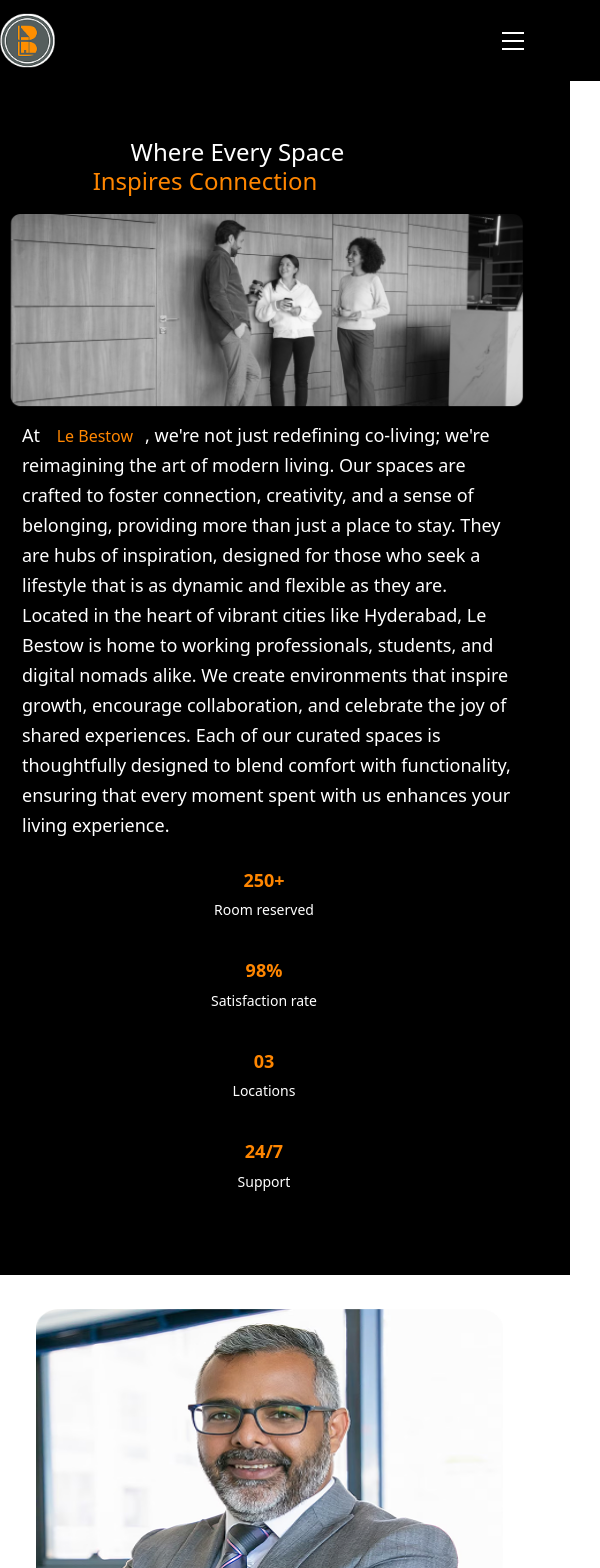
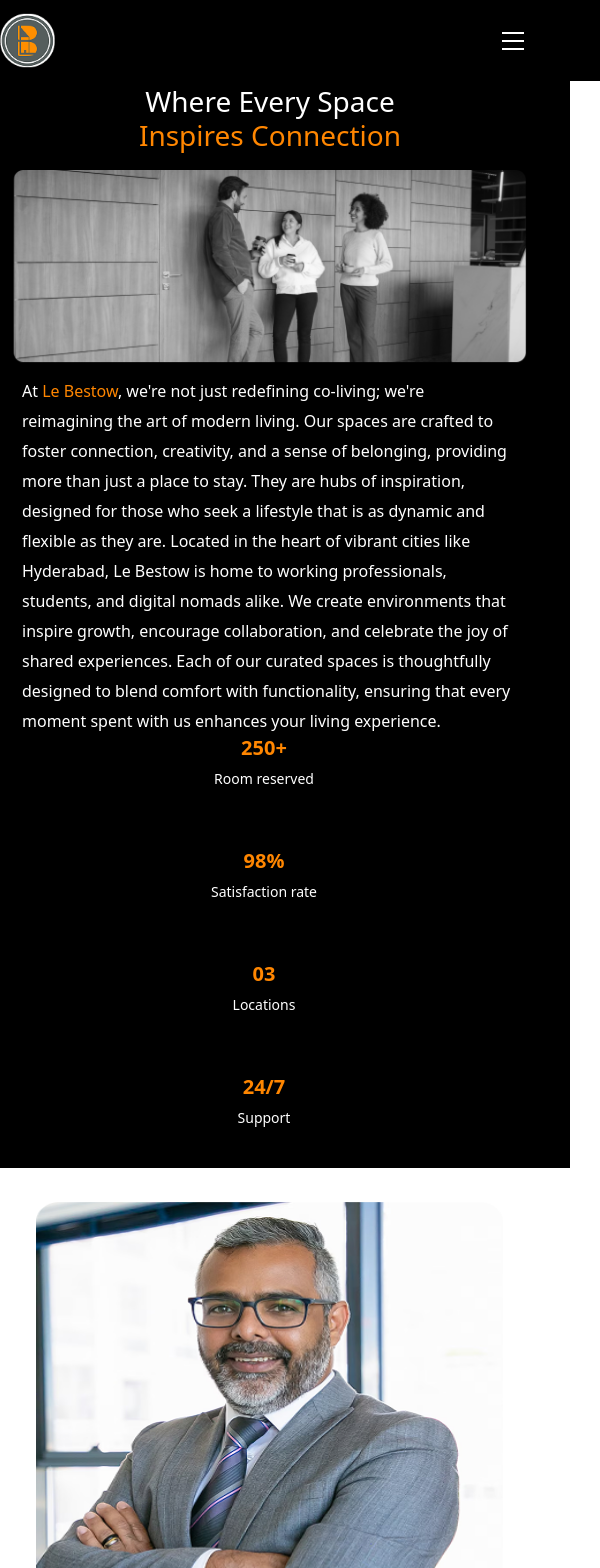
Before and after one commit to Spandana5455/Lebestow-, a React (Create React App) app: page /about in a window 600 px wide. Shown: the top 1568 px of the page. Built offline with nearby package versions, Linux system fonts and the light colour scheme.

Commit message:
upated aboutus

```diff
--- a/src/Aboutus.css
+++ b/src/Aboutus.css
@@ -12,7 +12,8 @@
     background-repeat: no-repeat;
     background-position: center center;
     color: #fff;
-    height: 120vh;
+    min-height: 100vh;
+    flex-wrap: wrap;
     display: flex;
     align-items: center;
     justify-content: center;
@@ -233,74 +234,62 @@
 @media (max-width: 1284px) {
   .aboutus-section {
     flex-direction: column;
-    height: auto;
+    height: auto; /* Changed from min-height to auto for smaller screens */
     text-align: center;
   }
   .aboutus-heading,
   .aboutus-sub-heading {
     font-size: 52px;
+    /* text-align: center; /* Already centered by .aboutus-section */
   }
-
   .aboutusimg {
-      width: 850px;
+    width: 850px; /* This might still be too wide for some screens in this range */
   }
-
   .aboutusbody {
     font-size: 22px;
-      margin-right: -100px;
+    margin-right: -100px; /* Consider removing negative margins or making them % for responsiveness */
+    /* text-align: center; /* Already centered by .aboutus-section */
   }
-
   .aboutus-details {
-      padding-left: 150px;
+    padding-left: 150px; /* Consider % or removing if content is centered */
   }
 }
 
-  /* 1199px to 1283px */
+/* Specific adjustments for 1200px to 1283px */
 @media (max-width: 1283px) and (min-width: 1200px) {
-  .aboutus-section {
-    flex-direction: column;
-    height: auto;
-    text-align: center;
-  }
+  /* .aboutus-section is already flex-direction: column from above */
   .aboutusimg {
     width: 800px;
     height: auto;
   }
-
   .aboutus-sub-heading {
-      padding-left: 200px;
+    padding-left: 200px; /* This might conflict with text-align: center from .aboutus-section */
   }
-
   .aboutusbody {
     margin-right: -80px;
   }
 }
 
-  /* 992px to 1199px */
+/* Adjustments for 992px to 1199px */
 @media (max-width: 1199px) and (min-width: 992px) {
-  .aboutus-section {
-    flex-direction: column;
-    height: auto;
-    text-align: center;
-  }
+  /* .aboutus-section properties from 1284px apply */
   .aboutus-heading,
   .aboutus-sub-heading {
-      font-size: 52px;
-      padding-top: 0px;
+    font-size: 52px; /* Was 52px, already set in 1284px block */
+    padding-top: 0px; /* New Rule */
+    padding-left: 0; /* To truly center if text-align:center on parent */
   }
   .aboutusimg {
-      width: 100%;
+    width: 100%; /* Good for responsiveness */
     margin-left: 0;
   }
-
   .aboutusbody {
     font-size: 20px;
     margin-right: 0;
-      margin-left: 0;
+    margin-left: 0; /* Good for centering */
   }
-
   .aboutus-details {
-      padding-left: 100px;
+    padding-left: 100px; /* Still a fixed padding */
   }
   .about-title {
     font-size: 32px;
@@ -308,240 +297,190 @@
   }
   .about-first-title {
     font-size: 32px;
-      padding-top: 200px;
+    padding-top: 200px; /* This is a large top padding */
   }
-
   .about-text {
     font-size: 24px;
   }
 }
 
-  /* 991px and below */
+/* General adjustments for screens up to 991px */
 @media (max-width: 991px) {
+  /* .aboutus-section properties from 1284px apply */
   .aboutus-heading,
   .aboutus-sub-heading {
     font-size: 40px;
-      padding-left: 20px;
+    padding-left: 20px; /* Overrides previous padding-left: 0 */
   }
-
   .aboutus-sub-heading {
-      padding-left: 60px;
+    padding-left: 60px; /* Specific for sub-heading */
   }
-
   .aboutusimg {
     width: 100%;
     height: auto;
   }
-
   .aboutusbody {
     font-size: 18px;
     line-height: 30px;
-      margin: 0;
-      padding: 10px;
+    margin: 0; /* Resets previous margins */
+    padding: 10px; /* Adds padding */
   }
-
   .aboutus-details {
     padding-left: 20px;
   }
 }
 
-  /* 800px to 990px */
+/* Adjustments for 800px to 990px */
+/* Note: Screens in this range also get styles from `max-width: 991px` */
 @media (max-width: 990px) and (min-width: 800px) {
-  .aboutus-section {
-    flex-direction: column;
-    height: auto;
-    text-align: center;
-  }
   .aboutus-heading,
   .aboutus-sub-heading {
-      font-size: 36px;
+    font-size: 36px; /* Overrides 40px from 991px block */
     padding-top: 20px ;
   }
-
-    .aboutusimg {
-      height: auto;
-    }
+  /* .aboutusimg height: auto is already set */
 }
 
-  /* 768px to 800px */
-@media (max-width: 800px) and (min-width: 768px) {
-  .aboutus-section {
-    flex-direction: column;
-    height: auto;
-    text-align: center;
-  }
-
+/* Adjustments for 768px to 799px (was 800px max) */
+/* Note: Screens in this range also get styles from `max-width: 991px` */
+@media (max-width: 799px) and (min-width: 768px) {
   .aboutus-heading,
   .aboutus-sub-heading {
-      font-size: 34px;
+    font-size: 34px; /* Overrides 40px from 991px block */
     padding-top: 20px ;
   }
 }
 
-  /* 572px to 768px */
-@media (max-width: 768px) and (min-width: 572px) {
-    .aboutus-section {
-      flex-direction: column;
-      height: auto;
-      text-align: center;
-    }
-
+/* Adjustments for 572px to 767px (was 768px max) */
+/* Note: Screens in this range also get styles from `max-width: 991px` */
+@media (max-width: 767px) and (min-width: 572px) {
   .aboutus-heading,
   .aboutus-sub-heading {
-        padding-top: 20px !important;
-      font-size: 28px;
-      padding: 10px 65px;
+    padding-top: 20px;
+    font-size: 28px; /* Overrides 40px from 991px block */
+    padding: 10px 0; /* Overrides previous paddings, centers text within its own flow if text-align: start/left */
+    text-align: center; /* Explicitly center heading text */
   }
-
   .aboutusimg {
-      width: 100%;
-      height: auto;
-      margin-left: -6px;
+    /* width: 100%; height: auto; already set */
+    margin-left: 0; /* Ensure no negative margin */
   }
-
-    .aboutusbody
+  .aboutusbody, /* Target both, assuming .aboutus-body is distinct */
   .aboutus-body {
-      font-size: 16px;
+    font-size: 16px; /* Overrides 18px from 991px block */
   }
-
   .aboutus-details {
-      padding-left: 0;
+    padding-left: 0; /* Center content */
   }
   .about-title {
     font-size: 20px;
-        padding: 0;
+    padding: 0; /* Reset padding */
+    padding-top: 20px; /* Add some top padding if needed */
   }
   .about-first-title {
     font-size: 20px;
-      padding-top: 100px;
+    padding-top: 100px; /* Reduced padding */
   }
-
   .about-text {
     font-size: 14px;
   }
 }
 
-  /* 480px to 571px */
+/* Adjustments for 480px to 571px */
+/* Note: Screens in this range also get styles from `max-width: 991px` and potentially from `max-width: 767px` if not overridden */
 @media (max-width: 571px) and (min-width: 480px) {
   .aboutus-heading,
   .aboutus-sub-heading {
     padding-top: 10px;
     text-align: center;
-        font-size: 24px;
-        padding-left: 0;
+    font-size: 24px; /* Overrides 28px from 767px block */
+    padding-left: 0; /* Ensure centering */
   }
-
   .aboutusimg {
-        width: 100%;
-        height: auto;
-        margin-left: -2px;
+    /* width: 100%; height: auto; margin-left: 0; already set */
   }
-
-    .aboutusbody
+  .aboutusbody,
   .aboutus-body {
-      font-size: 14px;
+    font-size: 14px; /* Overrides 16px from 767px block */
   }
-
   .about-title {
     font-size: 20px;
     padding: 0;
+    padding-top: 15px;
   }
   .about-first-title {
     font-size: 20px;
-      padding-top: 110px;
+    padding-top: 110px; /* Adjust as needed */
   }
-
   .about-text {
     font-size: 14px;
   }
 }
 
-  /* Below 480px */
+/* General adjustments for screens up to 479px */
+/* Note: Screens in this range also get styles from `max-width: 991px`, `max-width: 767px` etc. if not overridden here */
 @media (max-width: 479px) {
   .aboutus-section {
-    height: 130vh;
+    height: 130vh; /* Specific height */
   }
   .aboutus-heading,
   .aboutus-sub-heading {
-    margin-top: -110px;
-      font-size: 24px;
+    margin-top: -110px; /* This is a large negative margin */
+    font-size: 24px; /* Consistent with 480-571px range */
     padding-left: 0px;
     text-align: center;
   }
-
   .aboutusimg {
-      width: 100%;
-      height: auto;
-      margin-left: -6px;
+    /* width: 100%; height: auto; margin-left: 0; already set */
+    /* margin-left: -6px; /* Small negative margin, check if needed */
   }
-
-    .aboutusbody
+  .aboutusbody,
   .aboutus-body {
-      font-size: 16px;
+    font-size: 16px; /* Slightly larger than 480-571px, check if intentional */
     line-height: 24px;
-      padding: 5px 12px;
+    padding: 5px 12px; /* Specific padding */
   }
-
   .aboutus-details {
     padding-left: 0;
     text-align: center;
   }
-
   .about-title{
     font-size: 18px;
     padding: 0;
+    padding-top: 10px;
   }
   .about-first-title {
     padding-top: 130px;
     font-size: 18px;
   }
-
   .about-text {
     font-size: 14px;
   }
 }
+
+/* Adjustments for screens up to 360px (very small screens) */
+/* Note: Screens in this range also get styles from `max-width: 479px` if not overridden */
 @media (max-width: 360px) {
   .aboutus-section {
-    height: 150vh;
+    height: 150vh; /* Overrides 130vh from 479px block */
   }
+  /* Heading, image, body styles are mostly inherited from max-width: 479px
+     and seem to be what was intended by the removed min-width: 320px block.
+     Add specific overrides if needed below. */
+
+  /* Example: If font size needs to be different from 24px set in 479px block */
+
   .aboutus-heading,
   .aboutus-sub-heading {
-      font-size: 24px;
-      padding-left: 0px;
-      text-align: center;
+    font-size: 22px;
   }
 
-    .aboutusimg {
-      width: 100%;
-      height: auto;
-      margin-left: -6px;
 }
 
-    .aboutusbody
-    .aboutus-body {
-      font-size: 16px;
-      line-height: 24px;
-      padding: 5px 12px;
-    }
+/*
+    REMOVED THE FOLLOWING BLOCK as its styles are largely covered by max-width: 360px
+    and min-width: 320px would incorrectly apply to all larger screens.
 
-    .aboutus-details {
-      padding-left: 0;
-      text-align: center;
-    }
-
-    .about-title{
-        font-size: 18px;
-        padding: 0;
-    }
-    .about-first-title {
-        padding-top: 130px;
-        font-size: 18px;
-    }
-
-    .about-text {
-      font-size: 14px;
-    }
-}
 @media (min-width: 320px) {
   .aboutus-section {
     height: 150vh;
```
Lines whose indentation alone changed are shown as unchanged.
